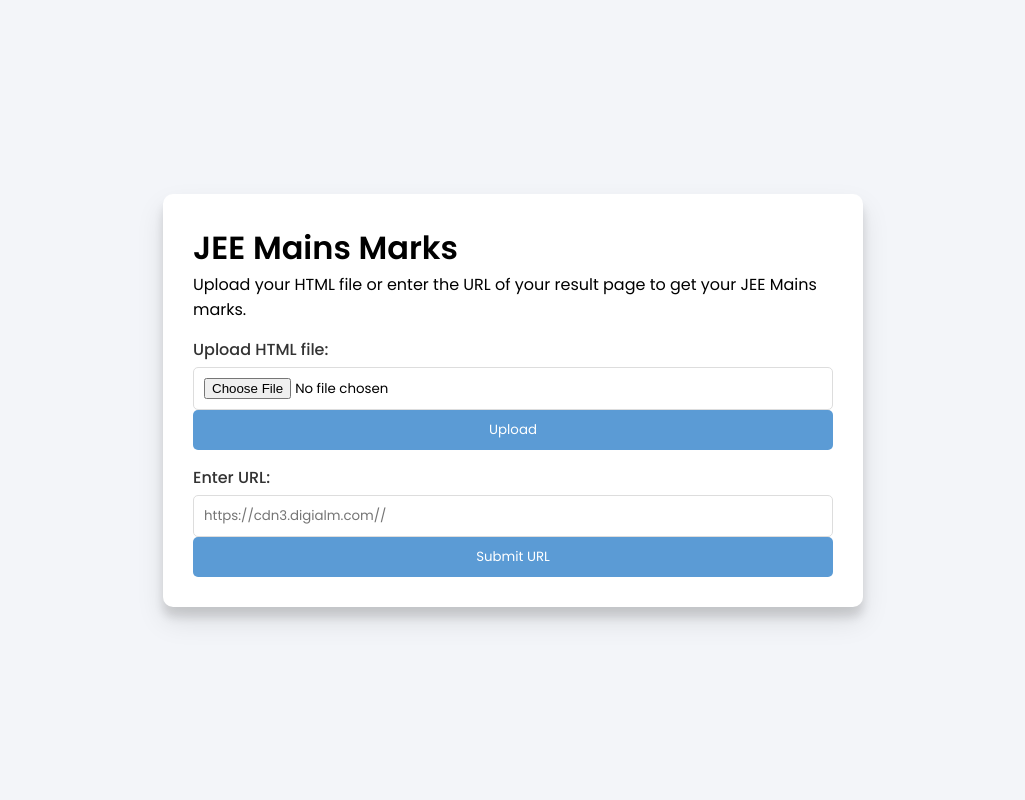
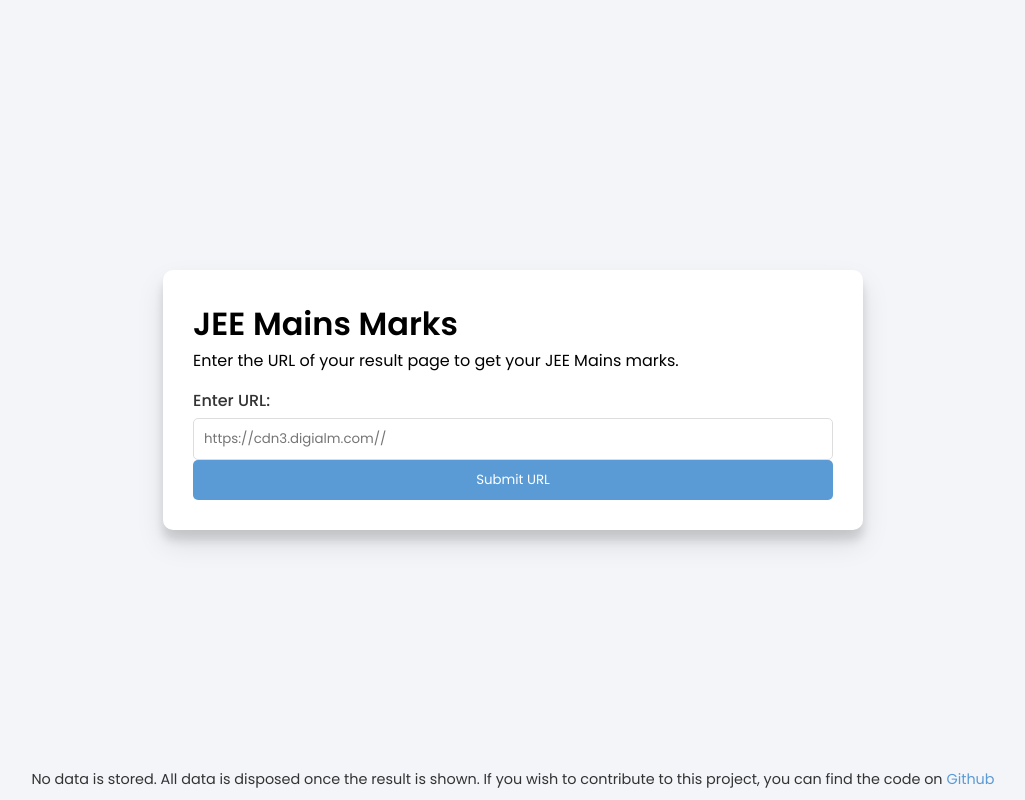
Before and after one commit to AnshBhardwaj1/Jee-calculator, a Flask app: page / in a window 1280 px wide. Shown: the whole page, without its empty margins (127-1152 px from the left). Run offline with Flask 3, Linux system fonts and the light colour scheme.

Commit message:
removed file

```diff
--- a/src/templates/index.html
+++ b/src/templates/index.html
@@ -12,7 +12,7 @@
     gtag('config', 'G-N6XKNQJQEJ');
   </script>
 
-  <title>URL Submission</title>
+  <title>JEE Marks</title>
   <link rel="apple-touch-icon" sizes="180x180" href="{{ url_for('static', filename='favicons/apple-touch-icon.png') }}">
   <link rel="icon" type="image/png" sizes="32x32" href="{{ url_for('static', filename='favicons/favicon-32x32.png') }}">
   <link rel="icon" type="image/png" sizes="16x16" href="{{ url_for('static', filename='favicons/favicon-16x16.png') }}">
@@ -47,6 +47,26 @@
 
     .form-container {
       padding: 30px;
+    }
+
+    #bottomDisclaimer {
+      position: fixed;
+      bottom: 0;
+      width: 100%;
+      background-color: #f3f5f9; /* Add a background color */
+      color: #333; /* Change the text color */
+      text-align: center; /* Center the text */
+      padding: 10px 0; /* Add some vertical padding */
+      font-size: 0.9em; /* Make the text a bit smaller */
+    }
+
+    #bottomDisclaimer a {
+      color: #5B9BD5; /* Change the link color */
+      text-decoration: none; /* Remove the underline */
+    }
+
+    #bottomDisclaimer a:hover {
+      text-decoration: underline; /* Add underline on hover */
     }
 
     label {
@@ -95,12 +115,7 @@
   <div class="container">
     <div class="form-container">
       <h1>JEE Mains Marks</h1>
-      <p>Upload your HTML file or enter the URL of your result page to get your JEE Mains marks.</p>
-      <form action="/upload_file" method="post" enctype="multipart/form-data">
-        <label for="html">Upload HTML file:</label>
-        <input type="file" id="html" name="html" accept="application/html">
-        <input type="submit" value="Upload">
-      </form>
+      <p>Enter the URL of your result page to get your JEE Mains marks.</p>
       <form action="/upload_url" method="post">
         <label for="url">Enter URL:</label>
         <input type="text" id="url" name="url" placeholder="https://cdn3.digialm.com//" title="Enter the URL of your result page">
@@ -108,6 +123,11 @@
       </form>
     </div>
   </div>
+  <div id="bottomDisclaimer" class="disclaimer">
+    No data is stored. All data is disposed once the result is shown.
+    If you wish to contribute to this project, you can find the code on
+    <a href="https://github.com/AnshBhardwaj1/Jee-calculator" >Github</a>
+  </div>
 </body>
 
 </html>
```
Also changed, not shown: src/mains_marks.py (+20 -20 lines). Lines whose indentation alone changed are shown as unchanged.
